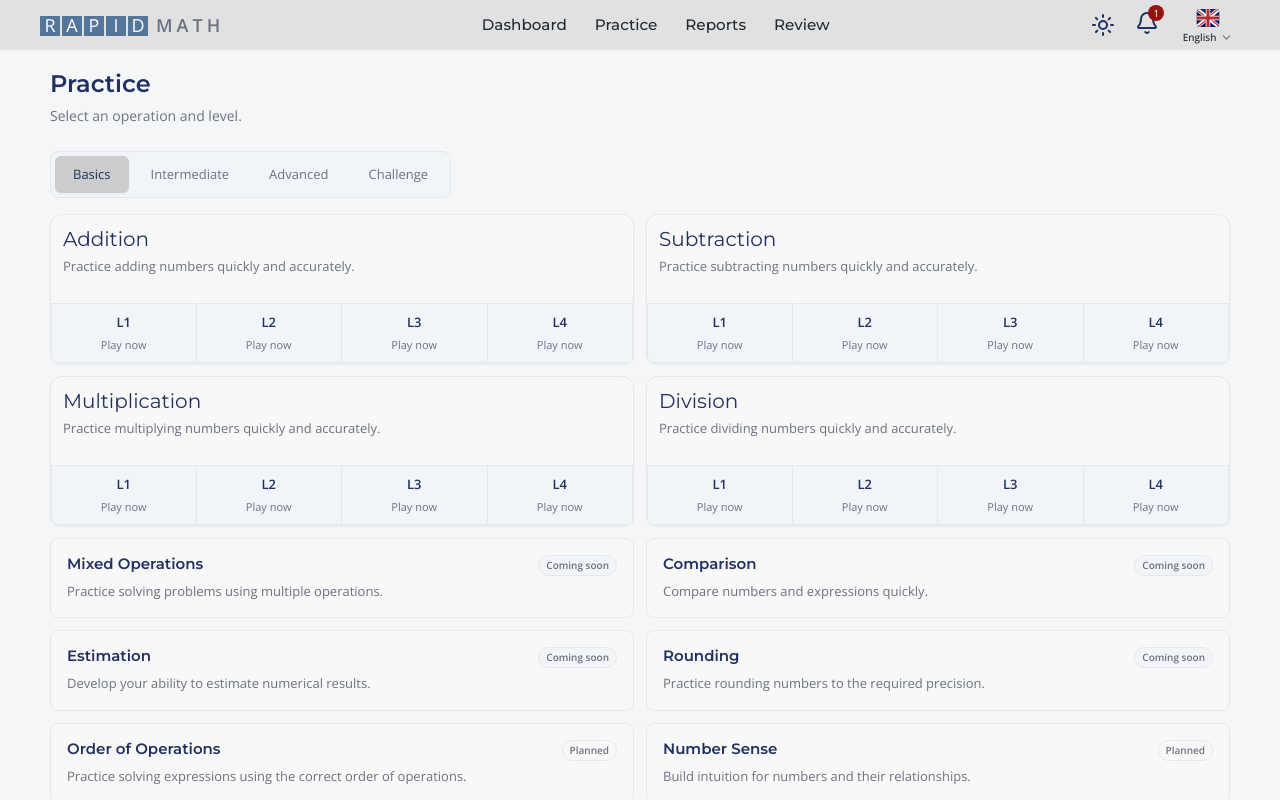
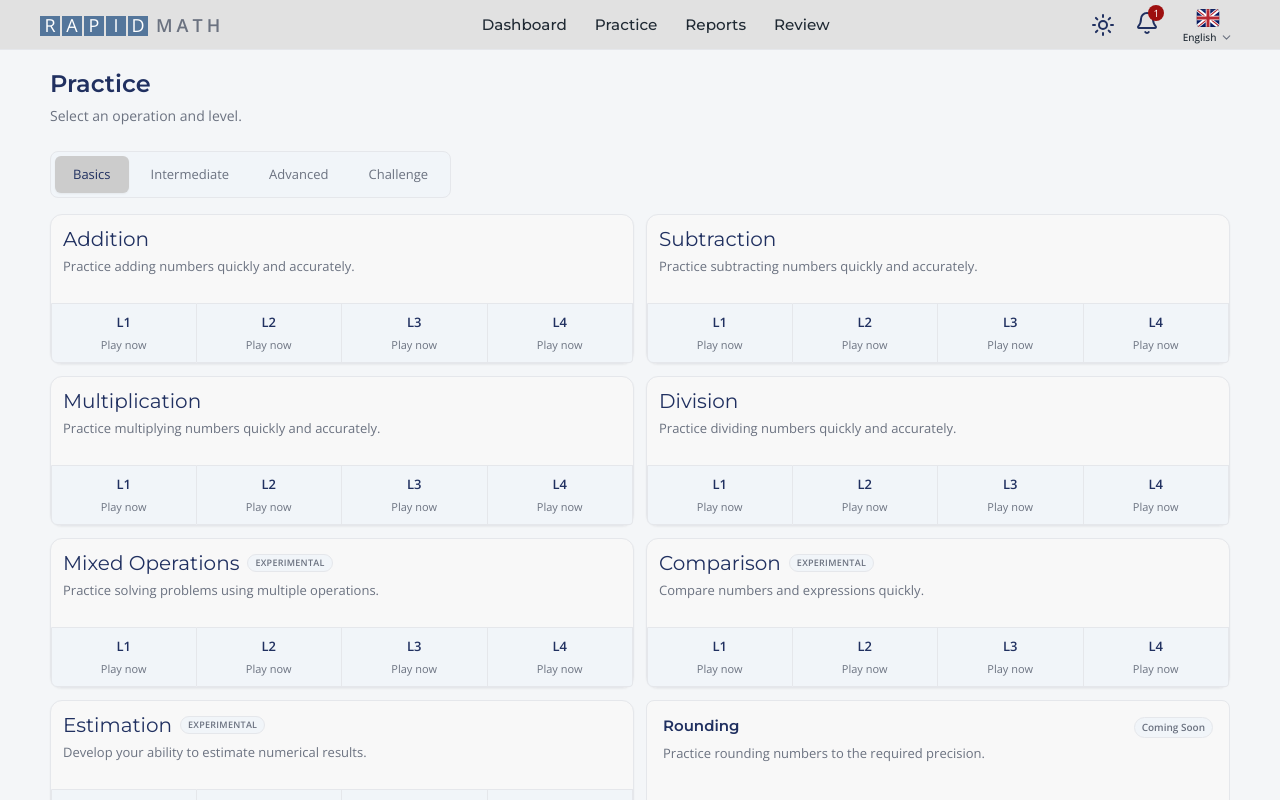
Before and after one commit to shankris/rapidMath, a Next.js app: page /en/practice in a window 1280 px wide. Shown: the top 800 px of the page. Built offline with nearby package versions, Linux system fonts and the light colour scheme.

Commit message:
Practice page updates

```diff
--- a/src/app/[locale]/Dashboard/dashboardData.json
+++ b/src/app/[locale]/Dashboard/dashboardData.json
@@ -5,7 +5,8 @@
     "status": "available",
     "homeOrder": 1,
     "title": "Addition",
-    "description": "Practice adding numbers quickly and accurately.",
+    "description": "Practice combining numbers and improve your mental calculation speed.",
+    "shortDescription": "Add numbers quickly and accurately.",
     "levels": [{ "level": 1 }, { "level": 2 }, { "level": 3 }, { "level": 4 }]
   },
   {
@@ -14,7 +15,8 @@
     "status": "available",
     "homeOrder": 2,
     "title": "Subtraction",
-    "description": "Build speed and accuracy with subtraction.",
+    "description": "Practice finding the difference between numbers and improve calculation skills.",
+    "shortDescription": "Subtract numbers with speed and accuracy.",
     "levels": [{ "level": 1 }, { "level": 2 }, { "level": 3 }, { "level": 4 }]
   },
   {
@@ -23,7 +25,8 @@
     "status": "available",
     "homeOrder": 3,
     "title": "Multiplication",
-    "description": "Improve your multiplication speed and recall.",
+    "description": "Build multiplication fluency and improve your ability to calculate larger numbers quickly.",
+    "shortDescription": "Multiply numbers faster through practice.",
     "levels": [{ "level": 1 }, { "level": 2 }, { "level": 3 }, { "level": 4 }]
   },
   {
@@ -32,43 +35,48 @@
     "status": "available",
     "homeOrder": 4,
     "title": "Division",
-    "description": "Strengthen division skills and mental calculation.",
+    "description": "Practice dividing numbers and develop stronger number sense.",
+    "shortDescription": "Improve division speed and accuracy.",
     "levels": [{ "level": 1 }, { "level": 2 }, { "level": 3 }, { "level": 4 }]
   },
   {
     "operation": "mixedOperations",
     "category": "basic",
-    "status": "comingSoon",
+    "status": "experimental",
     "homeOrder": null,
     "title": "Mixed Operations",
-    "description": "Practice solving problems using different operations.",
+    "description": "Combine addition, subtraction, multiplication, and division while applying order of operations.",
+    "shortDescription": "Solve mixed expressions with speed and accuracy.",
     "levels": [{ "level": 1 }, { "level": 2 }, { "level": 3 }, { "level": 4 }]
   },
   {
     "operation": "missingNumber",
     "category": "intermediate",
-    "status": "comingSoon",
+    "status": "experimental",
     "homeOrder": null,
-    "title": "Find X",
-    "description": "Find the missing value using mental math.",
+    "title": "Missing Number",
+    "description": "Find the missing number and strengthen your mental calculation and problem-solving skills.",
+    "shortDescription": "Find missing numbers quickly and accurately.",
     "levels": [{ "level": 1 }, { "level": 2 }, { "level": 3 }, { "level": 4 }]
   },
   {
     "operation": "comparison",
     "category": "basic",
-    "status": "comingSoon",
+    "status": "experimental",
     "homeOrder": null,
     "title": "Comparison",
-    "description": "Compare numbers and expressions quickly.",
+    "description": "Compare calculated values and strengthen your mental math and number sense.",
+    "shortDescription": "Compare numbers and expressions quickly.",
     "levels": [{ "level": 1 }, { "level": 2 }, { "level": 3 }, { "level": 4 }]
   },
   {
     "operation": "estimation",
     "category": "basic",
-    "status": "comingSoon",
+    "status": "experimental",
     "homeOrder": null,
     "title": "Estimation",
-    "description": "Develop quick and accurate estimation skills.",
+    "description": "Estimate calculations quickly using rounding and number sense.",
+    "shortDescription": "Estimate calculations quickly.",
     "levels": [{ "level": 1 }, { "level": 2 }, { "level": 3 }, { "level": 4 }]
   },
   {
@@ -119,25 +127,27 @@
   {
     "operation": "fractions",
     "category": "intermediate",
-    "status": "comingSoon",
+    "status": "experimental",
     "homeOrder": null,
     "title": "Fractions",
-    "description": "Build confidence working with fractions.",
+    "description": "Practice simplifying, comparing, and calculating with fractions.",
+    "shortDescription": "Build speed and accuracy with fractions.",
     "levels": [{ "level": 1 }, { "level": 2 }, { "level": 3 }, { "level": 4 }]
   },
   {
     "operation": "percentages",
     "category": "intermediate",
-    "status": "comingSoon",
+    "status": "experimental",
     "homeOrder": null,
     "title": "Percentages",
-    "description": "Practice calculating and comparing percentages.",
+    "description": "Practice percentage calculations and improve your ability to work with percentages quickly and accurately.",
+    "shortDescription": "Calculate percentages quickly and accurately.",
     "levels": [{ "level": 1 }, { "level": 2 }, { "level": 3 }, { "level": 4 }]
   },
   {
     "operation": "decimals",
     "category": "intermediate",
-    "status": "comingSoon",
+    "status": "planned",
     "homeOrder": null,
     "title": "Decimals",
     "description": "Build speed and accuracy when working with decimals.",
@@ -155,10 +165,11 @@
   {
     "operation": "powersRoots",
     "category": "intermediate",
-    "status": "planned",
+    "status": "experimental",
     "homeOrder": null,
     "title": "Powers & Roots",
-    "description": "Practice powers, squares, cubes, and roots.",
+    "description": "Practice powers, roots, and increasingly challenging mathematical expressions.",
+    "shortDescription": "Build speed with powers and roots.",
     "levels": [{ "level": 1 }, { "level": 2 }, { "level": 3 }, { "level": 4 }]
   },
   {
@@ -272,10 +283,11 @@
   {
     "operation": "sequences",
     "category": "advanced",
-    "status": "planned",
+    "status": "experimental",
     "homeOrder": null,
     "title": "Sequences & Progressions",
-    "description": "Recognize patterns and continue numerical sequences.",
+    "description": "Find patterns and predict the next number in a sequence.",
+    "shortDescription": "Find patterns and predict what comes next.",
     "levels": [{ "level": 1 }, { "level": 2 }, { "level": 3 }, { "level": 4 }]
   },
   {
@@ -317,10 +329,21 @@
   {
     "operation": "probability",
     "category": "advanced",
-    "status": "planned",
+    "status": "experimental",
     "homeOrder": null,
     "title": "Probability",
-    "description": "Practice probability calculations and reasoning.",
+    "description": "Practice probability with increasingly challenging questions involving outcomes, events, and chance.",
+    "shortDescription": "Build speed with probability and chance.",
+    "levels": [{ "level": 1 }, { "level": 2 }, { "level": 3 }, { "level": 4 }]
+  },
+  {
+    "operation": "combinations",
+    "category": "advanced",
+    "status": "experimental",
+    "homeOrder": null,
+    "title": "Factorials, Permutations & Combinations",
+    "description": "Practice factorials, permutations, combinations, and increasingly challenging counting problems.",
+    "shortDescription": "Build speed with counting and arrangement problems.",
     "levels": [{ "level": 1 }, { "level": 2 }, { "level": 3 }, { "level": 4 }]
   },
   {
--- a/src/components/Practice/Practice.jsx
+++ b/src/components/Practice/Practice.jsx
@@ -7,8 +7,6 @@ import { useLocale, useTranslations } from "next-intl";
 import { Check } from "lucide-react";
 
 import styles from "./Practice.module.css";
-import practiceData from "./practiceData";
-import OperationCard from "./OperationCard";
 
 import dashboardData from "@/app/[locale]/Dashboard/dashboardData.json";
 import { getDashboardLevelStats } from "@/lib/stats/dashboard";
@@ -21,17 +19,8 @@ export default function Practice() {
   const locale = useLocale();
   const t = useTranslations("Dashboard");
 
-  const [openOperation, setOpenOperation] = useState(null);
   const [activeCategory, setActiveCategory] = useState("basic");
   const [levelStats, setLevelStats] = useState({});
-
-  /* --------------------------------------------------
-Practice Accordion
--------------------------------------------------- */
-
-  const handleToggle = (operationId) => {
-    setOpenOperation((current) => (current === operationId ? null : operationId));
-  };
 
   /* --------------------------------------------------
 Dashboard Level Statistics
@@ -58,6 +47,18 @@ Active Rapid Math Category
   const categoryOperations = dashboardData.filter((operation) => operation.category === activeCategory);
 
   /* --------------------------------------------------
+Playable Rapid Math Exercises
+-------------------------------------------------- */
+
+  const playableOperations = categoryOperations.filter((operation) => operation.status === "available" || operation.status === "experimental");
+
+  /* --------------------------------------------------
+Roadmap Exercises
+-------------------------------------------------- */
+
+  const roadmapOperations = categoryOperations.filter((operation) => operation.status === "comingSoon" || operation.status === "planned");
+
+  /* --------------------------------------------------
 Rapid Math Categories
 -------------------------------------------------- */
 
@@ -70,19 +71,11 @@ Rapid Math Categories
 
   return (
     <section className={styles.practice}>
-      {/* --------------------------------------------------
-Practice Heading
--------------------------------------------------- */}
-
+      {" "}
       <div className={styles.heading}>
-        <h1>Practice</h1>
-        <p>Select an operation and level.</p>
+        {" "}
+        <h1>Practice</h1> <p>Select an operation and level.</p>{" "}
       </div>
-
-      {/* --------------------------------------------------
-     Rapid Math Drills
-  -------------------------------------------------- */}
-
       <section className={styles.rapidMathRoadmap}>
         {/* --------------------------------------------------
         Rapid Math Category Tabs
@@ -107,10 +100,6 @@ Practice Heading
           ))}
         </div>
 
-        {/* --------------------------------------------------
-       Rapid Math Exercises
-    -------------------------------------------------- */}
-
         <div
           className={styles.rapidMathGrid}
           role='tabpanel'
@@ -118,21 +107,21 @@ Practice Heading
             category: categories[activeCategory],
           })}
         >
-          {categoryOperations.map((operation) => {
-            const isAvailable = operation.status === "available";
+          {/* --------------------------------------------------
+          Playable Exercises
+      -------------------------------------------------- */}
 
-            /* ------------------------------------------------
-           Available Operation
-        ------------------------------------------------ */
-
-            if (isAvailable) {
-              return (
+          {playableOperations.map((operation) => (
             <article
               key={operation.operation}
               className={`card ${styles.rapidMathOperationCard}`}
             >
               <div className={styles.rapidMathOperationHeader}>
+                <div className={styles.rapidMathOperationTitle}>
                   <h2>{t(`operations.${operation.operation}.title`)}</h2>
+
+                  {operation.status === "experimental" && <span className={styles.rapidMathExperimental}>{t("status.experimental")}</span>}
+                </div>
 
                 <p>{t(`operations.${operation.operation}.description`)}</p>
               </div>
@@ -226,14 +215,13 @@ Practice Heading
                 })}
               </div>
             </article>
-              );
-            }
+          ))}
 
-            /* ------------------------------------------------
-           Upcoming / Planned Operation
-        ------------------------------------------------ */
+          {/* --------------------------------------------------
+          Roadmap Exercises
+      -------------------------------------------------- */}
 
-            return (
+          {roadmapOperations.map((operation) => (
             <article
               key={operation.operation}
               className={styles.rapidMathRoadmapCard}
@@ -246,25 +234,9 @@ Practice Heading
 
               <p>{t(`operations.${operation.operation}.description`)}</p>
             </article>
-            );
-          })}
-        </div>
-      </section>
-
-      {/* --------------------------------------------------
-     Existing Practice Operations
-  -------------------------------------------------- */}
-
-      <div className={styles.grid}>
-        {practiceData.map((item) => (
-          <OperationCard
-            key={item.id}
-            operation={item}
-            isOpen={openOperation === item.id}
-            onToggle={() => handleToggle(item.id)}
-          />
           ))}
         </div>
       </section>
+    </section>
   );
 }
--- a/src/components/Practice/Practice.module.css
+++ b/src/components/Practice/Practice.module.css
@@ -1,4 +1,3 @@
-css
 /* src/components/Practice/Practice.module.css */
 
 /* --------------------------------------------------
@@ -110,9 +109,12 @@ css
   overflow: visible;
 }
 
+/* --------------------------------------------------
+Rapid Math Operation Header
+-------------------------------------------------- */
+
 .rapidMathOperationHeader h2 {
   margin: 0;
-  padding: 12px 12px 0;
   color: var(--headingCol);
   font-size: 20px;
   font-weight: 400;
@@ -124,6 +126,40 @@ css
   color: var(--mutedColor);
   font-size: 13px;
   line-height: 1.5;
+}
+
+/* --------------------------------------------------
+Rapid Math Operation Title
+-------------------------------------------------- */
+
+.rapidMathOperationTitle {
+  display: flex;
+  align-items: center;
+  gap: 8px;
+  padding: 12px 12px 0;
+}
+
+.rapidMathOperationTitle h2 {
+  padding: 0;
+}
+
+/* --------------------------------------------------
+Experimental Badge
+-------------------------------------------------- */
+
+.rapidMathExperimental {
+  flex-shrink: 0;
+  padding: 3px 7px;
+  border: 1px solid var(--borderColor);
+  border-radius: 999px;
+  background: var(--surfaceAlt);
+  color: var(--mutedColor);
+  font-size: 9px;
+  font-weight: 600;
+  line-height: 1.2;
+  letter-spacing: 0.03em;
+  text-transform: uppercase;
+  white-space: nowrap;
 }
 
 /* --------------------------------------------------
@@ -341,6 +377,11 @@ css
   color: var(--headingCol);
 }
 
+.rapidMathStatusexperimental {
+  color: var(--mutedColor);
+  background: var(--surfaceAlt);
+}
+
 .rapidMathStatusplanned {
   background: transparent;
 }
@@ -383,4 +424,9 @@ css
   .rapidMathStatus {
     align-self: flex-start;
   }
+
+  .rapidMathOperationTitle {
+    align-items: flex-start;
+    flex-wrap: wrap;
   }
+}
--- a/src/i18n/messages/en/dashboard.json
+++ b/src/i18n/messages/en/dashboard.json
@@ -15,7 +15,8 @@
   },
   "status": {
     "available": "Available",
-    "comingSoon": "Coming soon",
+    "experimental": "Experimental",
+    "comingSoon": "Coming Soon",
     "planned": "Planned"
   },
   "levels": {
```
Lines whose indentation alone changed are shown as unchanged.
